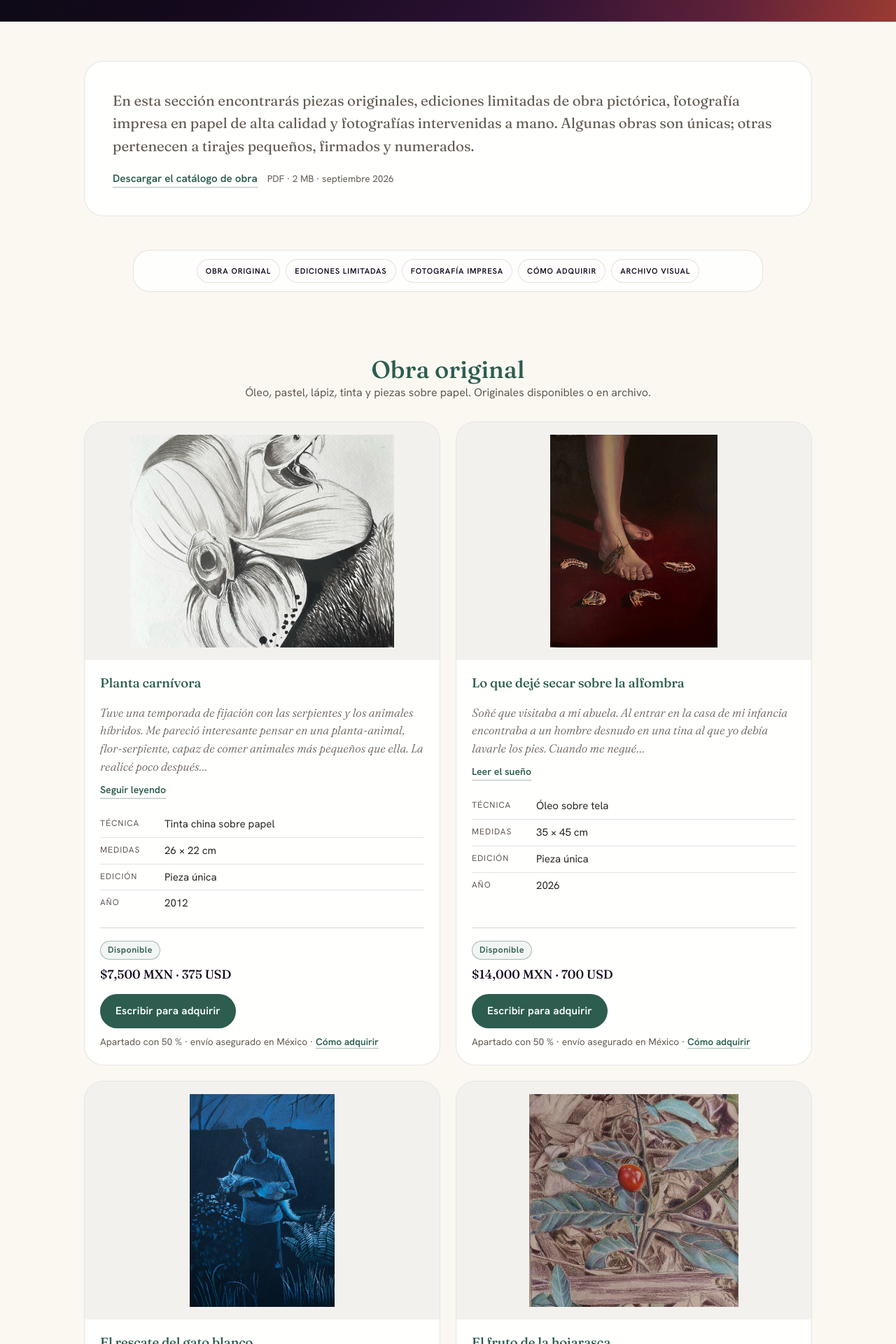
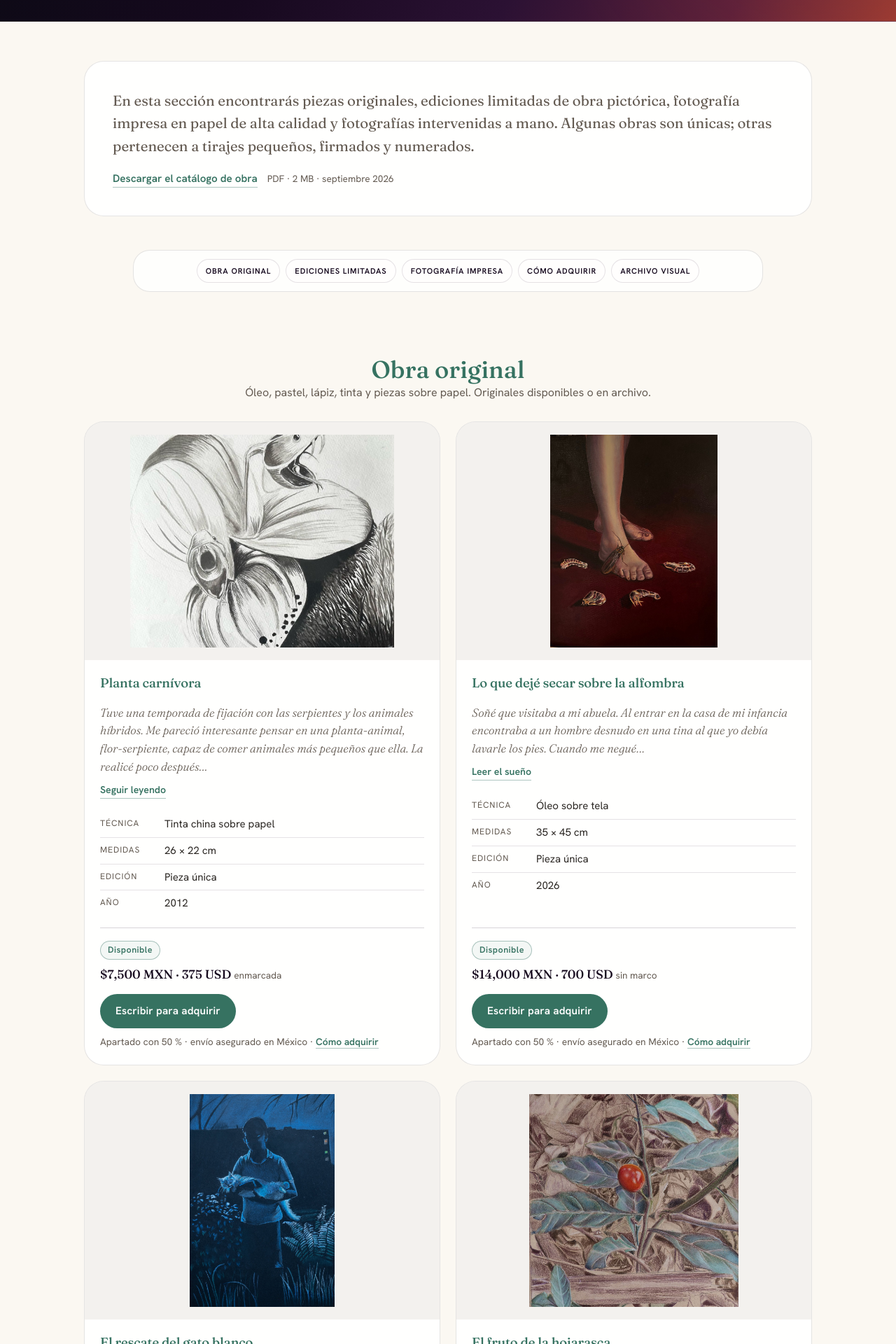
Before and after one commit to LiberPH/libertad-pantoja_site, a Jekyll site: the page built from obra.html, in a window 1280 px wide. Shown: the part 515-2435 px from the top of the page at 70% size. Built offline with Jekyll 4.4.1, drawn with Linux system fonts in a browser that asks for light colours.

Commit message:
Verde del sitio un poco más claro y marco indicado en originales
- --verde del sitio: #2C5D4F → #367261 (mismo tono; 5.3:1 sobre marfil,
  5.6:1 del texto blanco en el botón). El catálogo conserva su verde.
- Nuevo campo framing en obras.yml: «Lo que dejé secar sobre la alfombra»
  se vende sin marco; los demás originales, enmarcados. Se muestra junto
  al precio en el sitio y en el catálogo (PDF regenerados).

Co-Authored-By: Claude Opus 5.5 <noreply@anthropic.com>

```diff
--- a/_catalogo/generar.py
+++ b/_catalogo/generar.py
@@ -176,7 +176,8 @@ def precio(ui, o, config, compacto=False):
                 f'<p class="precio">{e(o["price_framed"])} <span>{e(ui["price_framed"].lower())}</span></p>'
             )
         else:
-            partes.append(f'<p class="precio">{e(o["price"])}</p>')
+            marco = f' <span>{e(o["framing"].lower())}</span>' if o.get("framing") else ""
+            partes.append(f'<p class="precio">{e(o["price"])}{marco}</p>')
         if not compacto and (o.get("price_varies") or "Desde" in str(o.get("price"))):
             partes.append(f'<p class="nota">{e(ui["price_varies_note"])}</p>')
     else:
--- a/_data/obras.yml
+++ b/_data/obras.yml
@@ -1,6 +1,6 @@
 # Edita este archivo para agregar o quitar obra.
 # Estados sugeridos: disponible, reservada, vendida, agotada, archivo, proximamente.
-# Campos opcionales: subtitle, story_label (texto de "Seguir leyendo"), alt, price_framed, price_varies.
+# Campos opcionales: framing (originales: «Enmarcada» o «Sin marco»), subtitle, story_label (texto de "Seguir leyendo"), alt, price_framed, price_varies.
 # Categorías sugeridas: original, edicion-limitada, fotografia, fotografia-intervenida, archivo-visual.
 - title: "Planta carnívora"
   category: "original"
@@ -10,6 +10,7 @@
   edition: "Pieza única"
   status: "disponible"
   price: "$7,500 MXN · 375 USD"
+  framing: "Enmarcada"
   image: "/assets/img/obra/Planta_carnivora.jpeg"
   featured: true
   description: >-
@@ -29,6 +30,7 @@
   edition: "Pieza única"
   status: "disponible"
   price: "$14,000 MXN · 700 USD"
+  framing: "Sin marco"
   image: "/assets/img/obra/lo-que-deje-secar.jpg"
   featured: true
   description: >-
@@ -54,6 +56,7 @@
   edition: "Pieza única"
   status: "disponible"
   price: "$9,000 MXN · 450 USD"
+  framing: "Enmarcada"
   image: "/assets/img/obra/el-rescate-del-gato-blanco.jpg"
   featured: true
   description: >-
@@ -77,6 +80,7 @@
   edition: "Pieza única"
   status: "disponible"
   price: "$8,500 MXN · 425 USD"
+  framing: "Enmarcada"
   image: "/assets/img/obra/el-fruto-de-la-hojarasca.jpg"
   featured: true
   description: >-
--- a/_includes/obra-card.html
+++ b/_includes/obra-card.html
@@ -51,7 +51,7 @@
             <div><dt>{{ ui.price_framed }}</dt><dd>{{ obra.price_framed }}</dd></div>
           </dl>
         {% else %}
-          <p class="art-price">{{ obra.price }}</p>
+          <p class="art-price">{{ obra.price }}{% if obra.framing %} <span class="art-framing">{{ obra.framing | downcase }}</span>{% endif %}</p>
         {% endif %}
         {% if obra.price_varies or obra.price contains "Desde" %}
           <p class="price-note">{{ ui.price_varies_note }}</p>
--- a/assets/css/main.css
+++ b/assets/css/main.css
@@ -594,7 +594,7 @@ figcaption {
   --tinta-media: #635A51;
   --borde-crema: rgba(43, 17, 51, 0.16);
   --sombra-crema: rgba(42, 38, 34, 0.06);
-  --verde: #2C5D4F;
+  --verde: #367261;
 }
 
 body {
@@ -2022,7 +2022,7 @@ summary:focus-visible,
 .art-story-more summary,
 .art-card .text-link {
   color: var(--verde);
-  border-bottom-color: rgba(44, 93, 79, 0.4);
+  border-bottom-color: rgba(54, 114, 97, 0.4);
 }
 
 .text-link:hover,
@@ -2038,8 +2038,8 @@ summary:focus-visible,
 
 .art-card.status-disponible .status-pill {
   color: var(--verde);
-  border-color: rgba(44, 93, 79, 0.4);
-  background: rgba(44, 93, 79, 0.06);
+  border-color: rgba(54, 114, 97, 0.4);
+  background: rgba(54, 114, 97, 0.06);
 }
 
 /* Sin resplandor durazno sobre las zonas claras */
@@ -2056,7 +2056,7 @@ body::before { background: none; }
 .art-terms a {
   color: var(--verde);
   font-weight: 600;
-  border-bottom: 1px solid rgba(44, 93, 79, 0.4);
+  border-bottom: 1px solid rgba(54, 114, 97, 0.4);
   white-space: nowrap;
 }
 
@@ -2113,3 +2113,10 @@ body::before { background: none; }
 
   .category-nav a { flex: 0 0 auto; }
 }
+
+.art-framing {
+  font-family: 'Hanken Grotesk', sans-serif;
+  font-size: 0.85rem;
+  font-weight: 400;
+  color: var(--tinta-media);
+}
```
Also changed, not shown: 2 other files.
